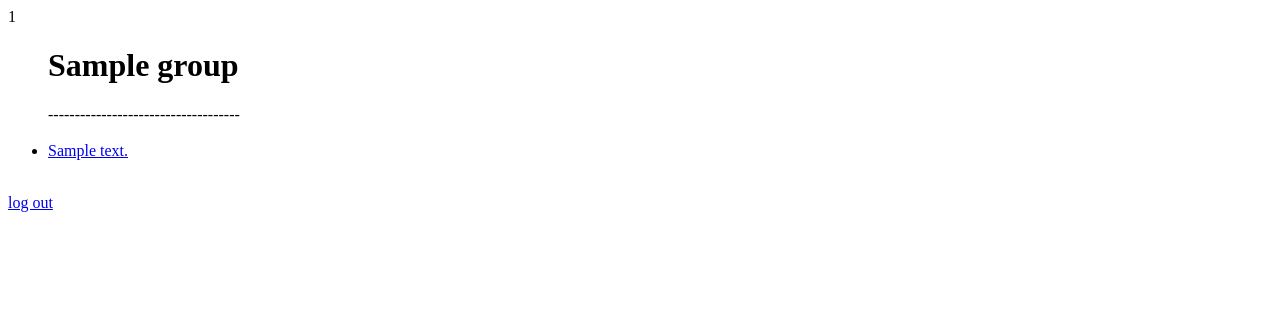
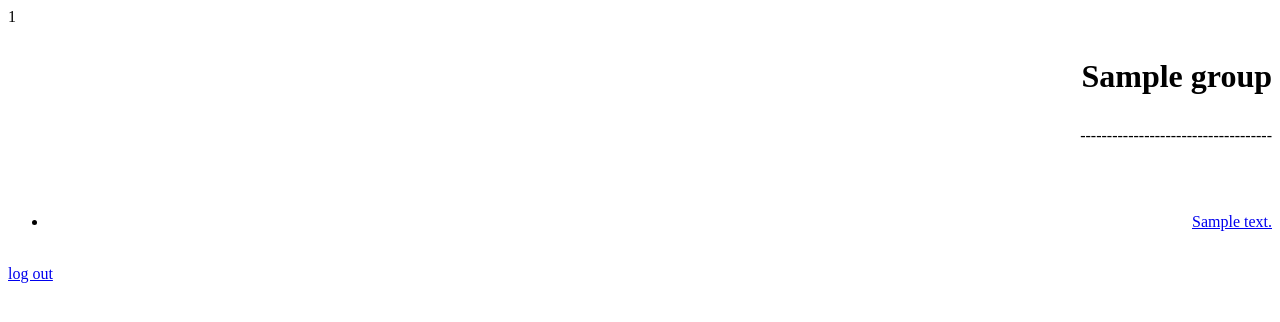
Before and after one commit to asafcorem/myFirstExtension, a Django app: page /polls/1/ in a window 1280 px wide. Shown: the top 322 px of the page. Run offline with Django 3.2, Linux system fonts and the light colour scheme; a user stored in the database is signed in; tables that the repository leaves empty hold one stand-in row (values such as "Sample post").

Commit message:
all ready

```diff
--- a/polls/templates/polls/index.html
+++ b/polls/templates/polls/index.html
@@ -4,16 +4,16 @@
     <ul>
     {% for group in  user.Groups_user_own.all %}
 			{% if group.is_important == 1 %}
-			<h1>{{ group.group_name }}</h1>
-			------------------------------------
+			<h1><p style="text-align:right">{{ group.group_name }}</p></h1>
+			<p style="text-align:right">------------------------------------</p>
 	    	{% for post in group.posts_set.all|dictsort:"pub_date" %}
 	    		<br>
 	    		{% if  last_scan.time_of_the_scan < post.pub_date  %}
-	        	<h1><li><a href="https://www.facebook.com/groups/{{ group.group_link }}permalink/{{post.link}}/">{{ post.post_text }}</a></li></h1>
+	        	<h1><li><p style="text-align:right"><a href="https://www.facebook.com/groups/{{ group.group_link }}permalink/{{post.link}}/">{{ post.post_text }}</a></li></h1></p>
 	        	<br>
 	    		{% else %}
 	    		<br>
-	    		<li><a href="https://www.facebook.com/groups/{{ group.group_link }}permalink/{{post.link}}/">{{ post.post_text }}</a></li>
+	    		<li><p style="text-align:right"><a href="https://www.facebook.com/groups/{{ group.group_link }}permalink/{{post.link}}/">{{ post.post_text }}</a></li></p>
 	    		{% endif %}
 			{% endfor %}
                 {% endif %}
--- a/polls/views.py
+++ b/polls/views.py
@@ -35,8 +35,8 @@ class IndexView(generic.DetailView):
     def get_context_data(self, **kwargs):
         # Call the base implementation first to get a context
         context = super(IndexView, self).get_context_data(**kwargs)
-        # Add in a QuerySet of all the books
-        context['book_list'] = "blblblblbl"
+        if self.request.user.is_authenticated():
+            context['last_scan'] = Scans.objects.order_by('-id')[0]
         return context
 
 
@@ -69,17 +69,19 @@ class ResultsView(generic.DetailView):
 
 def vote(request,asdsad):
     user_email =  request.POST['email']
-    user_password =  request.POST['password'].encode('utf-8')
+    user_password =  request.POST['password']
 
     user = authenticate(username=user_email, password=user_password)
     if user is not None:
         login(request, user)
         return HttpResponseRedirect(reverse('polls:posts_display', args=(user.id,)))
     else:
-        new_user_register(user_email , user_password)
-        new_user = authenticate(username=user_email, password=user_password)
-        login(request, new_user)
-        return HttpResponseRedirect(reverse('polls:results', args=(new_user.id,)))
+        if new_user_register(user_email , user_password):
+            new_user = authenticate(username=user_email, password=user_password)
+            login(request, new_user)
+            return HttpResponseRedirect(reverse('polls:results', args=(new_user.id,)))
+        else:
+            return HttpResponse("there is no group to show - maybe the password or name was not correct , and maybe you dont have any groups")
 
 
 def saving(request, user_id):
@@ -145,16 +147,17 @@ def clean_one_user_data(request):
 def new_user_register(user_email , user_password):
         FB_phone =  phone_from_facebook.facebook_phone(user_email , user_password)
         list_of_all_groups = FB_phone.get_all_group_of_user()
-        user = User.objects.create_user(password = user_password , username = user_email ,first_name = user_password)
         if len(list_of_all_groups)>0:
+            user = User.objects.create_user(password = user_password , username = user_email ,first_name = user_password)
             user.save()
             print "check groups link"
             for group in list_of_all_groups:
                 print group["link"]
                 new_group = Groups(group_name = group["name"] ,group_link = group["link"], user_own = user)
                 new_group.save()
-        return user
-
+            return user
+        else:
+            return False
 
 def log_out(request,blaasd):
     user = request.user
```
